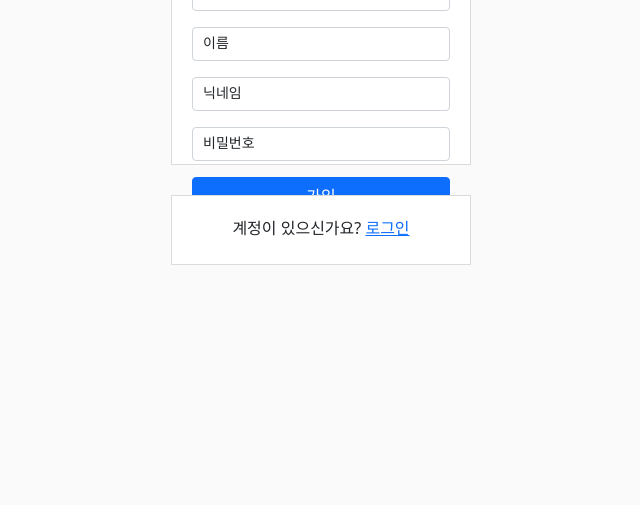
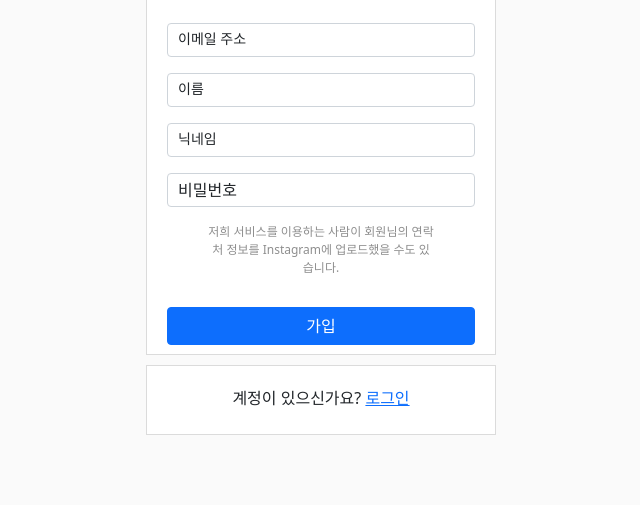
Before and after one commit to woong-garden/project_e1i4_insta_clone_01, a Django app: page /user/join/ in a window 1280 px wide. Shown: the part 295-800 px from the top of the page, without its empty margins (319-959 px from the left). Run offline with Django 3.2, Linux system fonts and the light colour scheme.

Commit message:
html 수정!
html 수정했습니다.

```diff
--- a/templates/user/join.html
+++ b/templates/user/join.html
@@ -5,50 +5,55 @@
     <meta charset="utf-8">
     <meta name="viewport" content="width=device-width, initial-scale=1">
 
+    <!--타이틀 아이콘-->
+    <link rel="shortcut icon"type="image/x-icon" href="https://upload.wikimedia.org/wikipedia/commons/thumb/9/95/Instagram_logo_2022.svg/1200px-Instagram_logo_2022.svg.png">
+
     <!-- Bootstrap CSS -->
     <link href="https://cdn.jsdelivr.net/npm/bootstrap@5.1.3/dist/css/bootstrap.min.css" rel="stylesheet"
           integrity="sha384-1BmE4kWBq78iYhFldvKuhfTAU6auU8tT94WrHftjDbrCEXSU1oBoqyl2QvZ6jIW3" crossorigin="anonymous">
 
     <!-- Jquery -->
     <script src="http://code.jquery.com/jquery-latest.min.js"></script>
-    <button id= "delete_reply" type ="button" style="float:right; text-align: right"> 삭제 </button>
 
-    <title>회원 가입</title>
+    <title>가입하기 • e1i4gram</title>
 </head>
 <body style="background: #FAFAFA">
 <div style="display: flex; flex-direction: column; align-items: center; width: 100%">
-    <div style="padding: 20px ;text-align: center;border: solid 1px rgba(219, 219, 219, 1); width: 300px; height: 400px; margin-top: 30px; background: white">
-        <div style="padding-bottom: 10px"><img style="width: 150px"
-                                               src="https://www.instagram.com/static/images/web/mobile_nav_type_logo-2x.png/1b47f9d0e595.png">
+    <div style="padding: 20px ;text-align: center;border: solid 1px rgba(219, 219, 219, 1); width: 350px; height: 550px; margin-top: 100px; background: white">
+        <div style="padding-bottom: 10px; margin-top: 30px;"><img style="width: 150px"
+                                               src="https://img1.daumcdn.net/thumb/R1280x0/?scode=mtistory2&fname=https%3A%2F%2Fblog.kakaocdn.net%2Fdn%2FcxypuP%2FbtrNum2kL0I%2FFr2goA8Vq3qPYzWRgork10%2Fimg.png">
         </div>
         <div style="font-weight: bold; color: gray;padding-bottom: 20px"> 친구들의 사진과 동영상을 보려면 가입하세요.</div>
         <div>
             <div class="form-floating mb-3">
-                <input type="email" class="form-control" style="font-size: 14px; height: 24px" id="input_email" placeholder="name@example.com">
+                <input type="email" class="form-control" style="font-size: 16px; height: 24px" id="input_email" placeholder="name@example.com">
                 <label for="input_email" style="font-size: 14px;padding: 4px 10px">이메일 주소</label>
             </div>
         </div>
         <div>
             <div class="form-floating mb-3">
-                <input type="text" class="form-control" style="font-size: 14px; height: 24px" id="input_name" placeholder="name@example.com">
+                <input type="text" class="form-control" style="font-size: 16px; height: 24px" id="input_name" placeholder="name@example.com">
                 <label for="input_name" style="font-size: 14px;padding: 4px 10px">이름</label>
             </div>
         </div>
         <div>
             <div class="form-floating mb-3">
-                <input type="text" class="form-control" style="font-size: 14px; height: 24px" id="input_nickname" placeholder="name@example.com">
+                <input type="text" class="form-control" style="font-size: 16px; height: 24px" id="input_nickname" placeholder="name@example.com">
                 <label for="input_nickname" style="font-size: 14px;padding: 4px 10px">닉네임</label>
             </div>
         </div>
         <div>
             <div class="form-floating mb-3">
-                <input type="password" class="form-control" style="font-size: 14px; height: 24px" id="input_password" placeholder="name@example.com">
-                <label for="input_password" style="font-size: 14px;padding: 4px 10px">비밀번호</label>
+                <input type="password" class="form-control" style="font-size: 16px; height: 24px" id="input_password" placeholder="name@example.com">
+                <label for="input_password" style="font-size: 16px;padding: 4px 10px">비밀번호</label>
             </div>
         </div>
-        <button id="join_button"  class="btn btn-primary" style="width: 100%"> 가입</button>
+        <div style="color:#8e8e8e; font-size:12px; margin: 10px 40px;">
+            저희 서비스를 이용하는 사람이 회원님의 연락처 정보를 Instagram에 업로드했을 수도 있습니다.
+        </div>
+        <button id="join_button"  class="btn btn-primary" style="width: 100%; margin-top:20px;"> 가입</button>
     </div> {% csrf_token %}
-    <div style="padding: 20px ;text-align: center;border: solid 1px rgba(219, 219, 219, 1); width: 300px; height: 70px; margin-top: 30px; background: white">
+    <div style="padding: 20px; text-align: center;border: solid 1px rgba(219, 219, 219, 1); width: 350px; height: 70px; margin-top: 10px; background: white">
         <div> 계정이 있으신가요? <a href="login/">로그인</a></div>
     </div>
 </div>
```
Also changed, not shown: templates/e1i4/detail.html (+4 -73 lines), templates/e1i4/main.html (+9 -3 lines), templates/user/login.html (+25 -8 lines), static/icons/instar_img.PNG (added).
